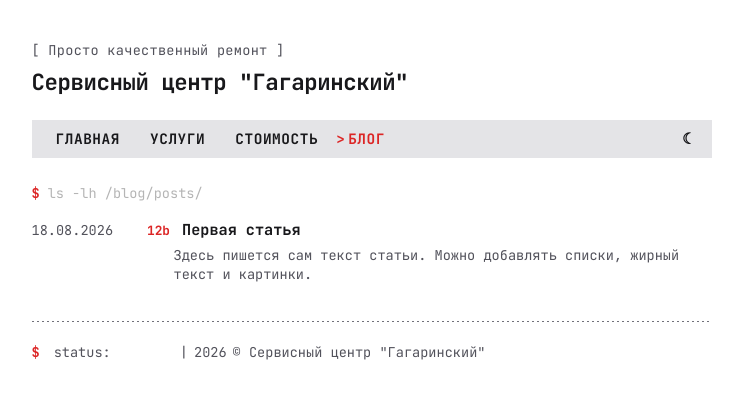
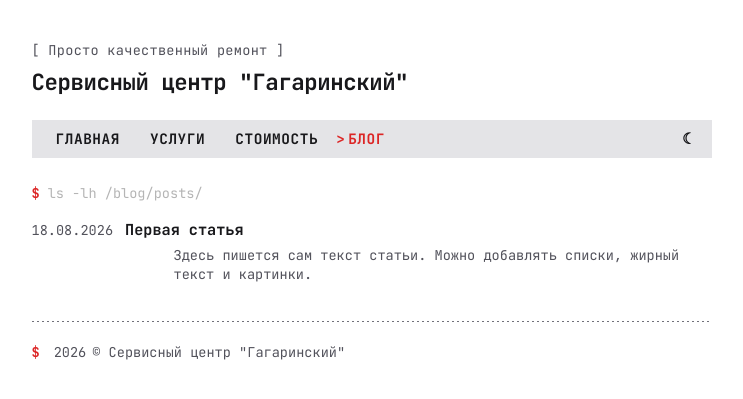
Before and after one commit to polinom11/polinom11.github.io, a Jekyll site: the page built from blog.html, in a window 1280 px wide. Shown: the top 399 px of the page, without its empty margins (261-1004 px from the left). Built offline with Jekyll 4.4.1, drawn with Linux system fonts in a browser that asks for light colours.

Commit message:
Update blog.html

```diff
--- a/blog.html
+++ b/blog.html
@@ -77,10 +77,6 @@ permalink: /blog.html
                     <article class="cli-clean-row">
                         <div class="cli-clean-header">
                             <span class="cli-date">{{ post.date | date: "%d.%m.%Y" }}</span>
-                            <span class="cli-size">
-                                {% assign words = post.content | strip_html | number_of_words %}
-                                {% if words > 300 %}{{ words | divided_by: 100 }}k{% else %}{{ words }}b{% endif %}
-                            </span>
                             <h2 class="cli-title">
                                 <a href="{{ post.url }}">{{ post.title }}</a>
                             </h2>
@@ -104,7 +100,7 @@ permalink: /blog.html
 
     <footer id="contacts">
         <div class="footer-status">
-             <span class="prompt">$</span>status: <span id="statusIndicator"></span> | <span id="year">2026</span> &copy; Сервисный центр "Гагаринский"
+             <span class="prompt">$</span><span id="statusContainer" style="display: none;">status: <span id="statusIndicator"></span> | </span><span id="year">2026</span> &copy; Сервисный центр "Гагаринский"
         </div>
     </footer>
 
```
